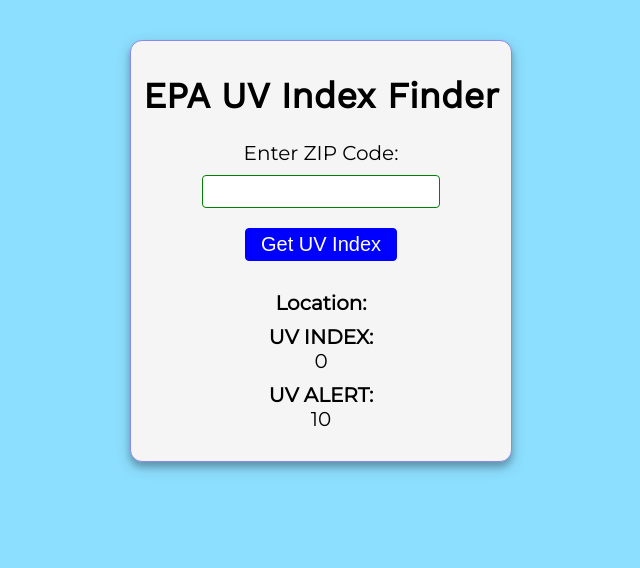
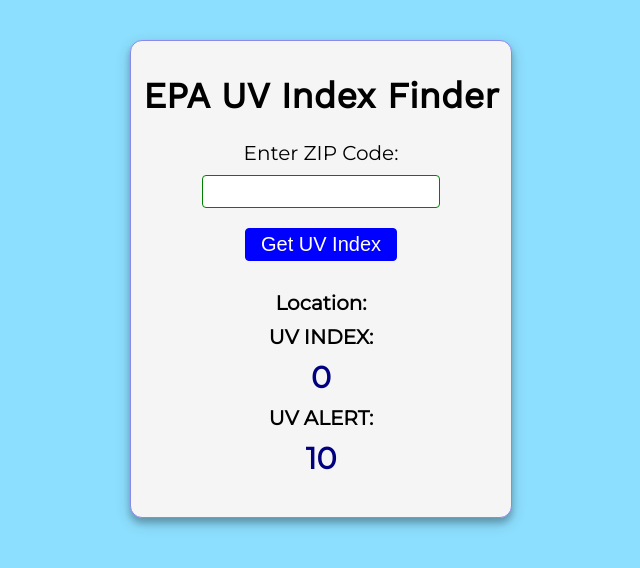
Before and after one commit to pedro-hernandez/epa-react-redux, a React app: page / in a window 1280 px wide. Shown: the top 568 px of the page, without its empty margins (319-959 px from the left). Built offline with nearby package versions, Linux system fonts and the light colour scheme.

Commit message:
additional css styling and updated error message

```diff
--- a/src/css/style.css
+++ b/src/css/style.css
@@ -59,3 +59,14 @@
     margin-top: 10px;
     font-weight: 600;
 }
+
+.result {
+    margin: 10px 0;
+    font-size: 30px;
+    font-weight: 600;
+    color: navy;
+}
+
+.error {
+    color: red;
+}
--- a/src/js/actions/index.js
+++ b/src/js/actions/index.js
@@ -16,7 +16,7 @@
             }));
         } catch (e) {
             // console.log(JSON.stringify(e));
-            dispatch(error(e.responseText || `Something went wrong...`));
+            dispatch(error(e.responseText || `Oops, something went wrong...`));
         }
     }
 };
--- a/src/js/components/Results.jsx
+++ b/src/js/components/Results.jsx
@@ -17,8 +17,8 @@
             <div className="results-label">UV ALERT:</div>
             <div className="result">{uvAlert}</div>
         </div>
-        {submitting && <div>Submitting...</div>}
-        {error && <div>{error}</div>}
+        {submitting && <div className="results results-label">Submitting...</div>}
+        {error && <div className="results results-label error">{error}</div>}
     </Fragment>
 )
 
```
